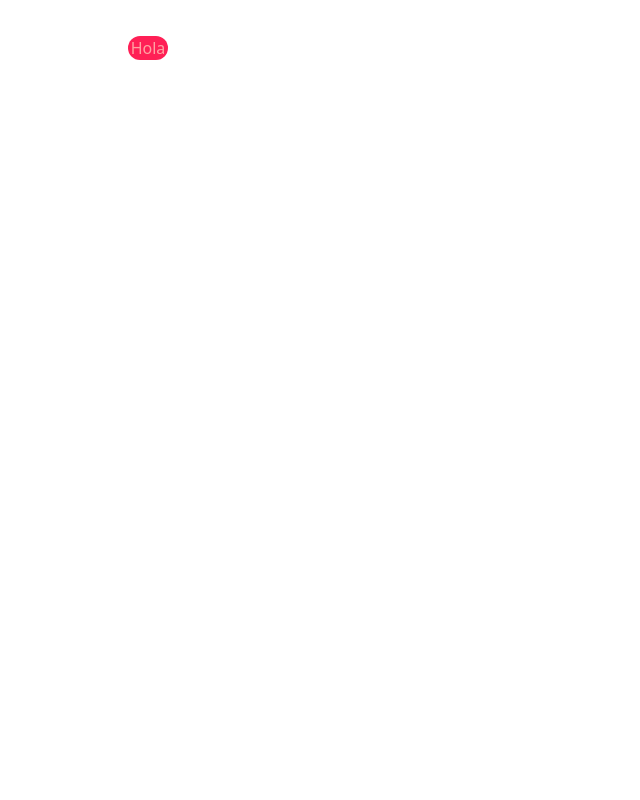
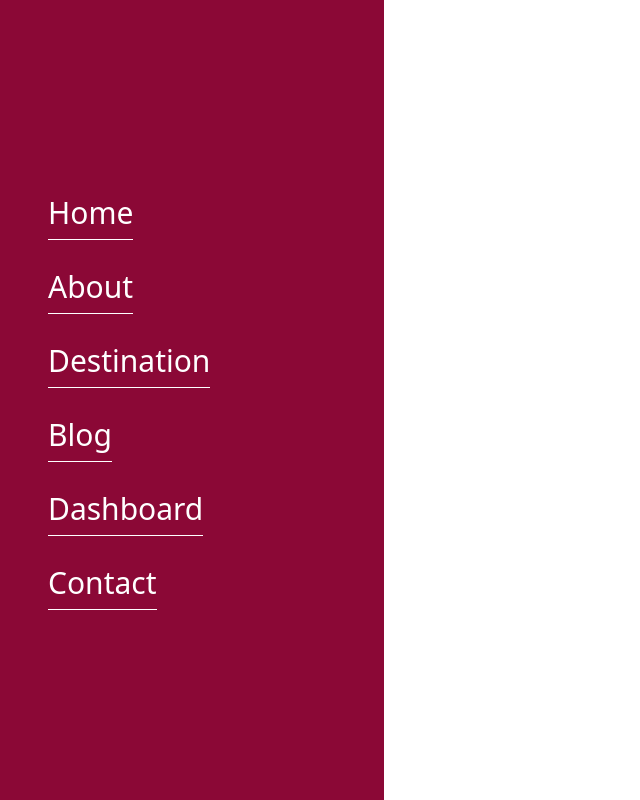
Before and after one commit to AlejandroPerren/For-IT-Proyecto-, a React (Vite) app in the folder apps/client/: page / in a window 1280 px wide. Shown: the whole page, without its empty margins (0-640 px from the left). Built offline with nearby package versions, Linux system fonts and the light colour scheme.

Commit message:
Create temporal Navigation for Courses

```diff
--- a/apps/client/package.json
+++ b/apps/client/package.json
@@ -13,6 +13,7 @@
     "@tailwindcss/vite": "^4.1.11",
     "react": "^19.1.0",
     "react-dom": "^19.1.0",
+    "react-icons": "^5.5.0",
     "react-router-dom": "^7.7.1",
     "tailwindcss": "^4.1.11",
     "yup": "^1.6.1"
--- a/apps/client/src/App.tsx
+++ b/apps/client/src/App.tsx
@@ -1,5 +1,6 @@
 import { Outlet } from "react-router-dom"
 import Nav from "./compontents/main/Nav"
+import NavCourse from "./compontents/courses/NavCurse"
 
 
 function App() {
@@ -8,6 +9,7 @@ function App() {
   return (
     <div>
       <Nav></Nav>
+      <NavCourse/>
       <Outlet/>
     </div>
   )
--- a/apps/client/src/compontents/courses/NavCurse.tsx
+++ b/apps/client/src/compontents/courses/NavCurse.tsx
@@ -0,0 +1,19 @@
+import { navLinks } from "../../constants/navlinks";
+
+const NavCourse = () => {
+  return (
+    <div
+      className="fixed left-0 top-0 h-full w-[40%] sm:w-[30%] bg-rose-900 text-white flex flex-col justify-center space-y-6 z-[1050] overflow-hidden"
+    >
+      {navLinks.map((link) => (
+        <a href={link.url} key={link.id}>
+          <p className="text-white w-fit text-[20px] ml-12 border-b-[1.5px] pb-1 border-white sm:text-[30px]">
+            {link.label}
+          </p>
+        </a>
+      ))}
+    </div>
+  );
+};
+
+export default NavCourse;
```
Also changed, not shown: 1 other file (tests, documents, lock files or other folders).
